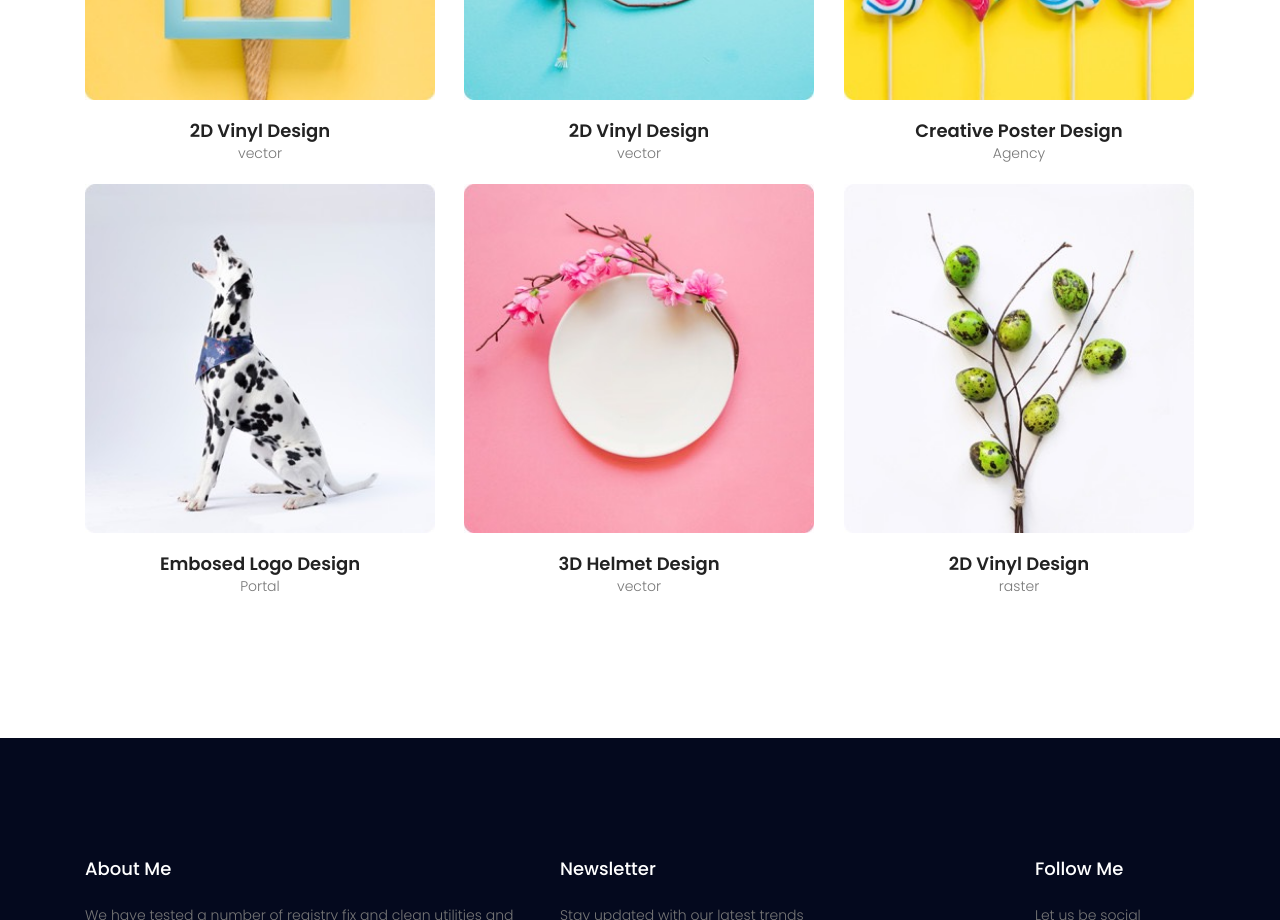
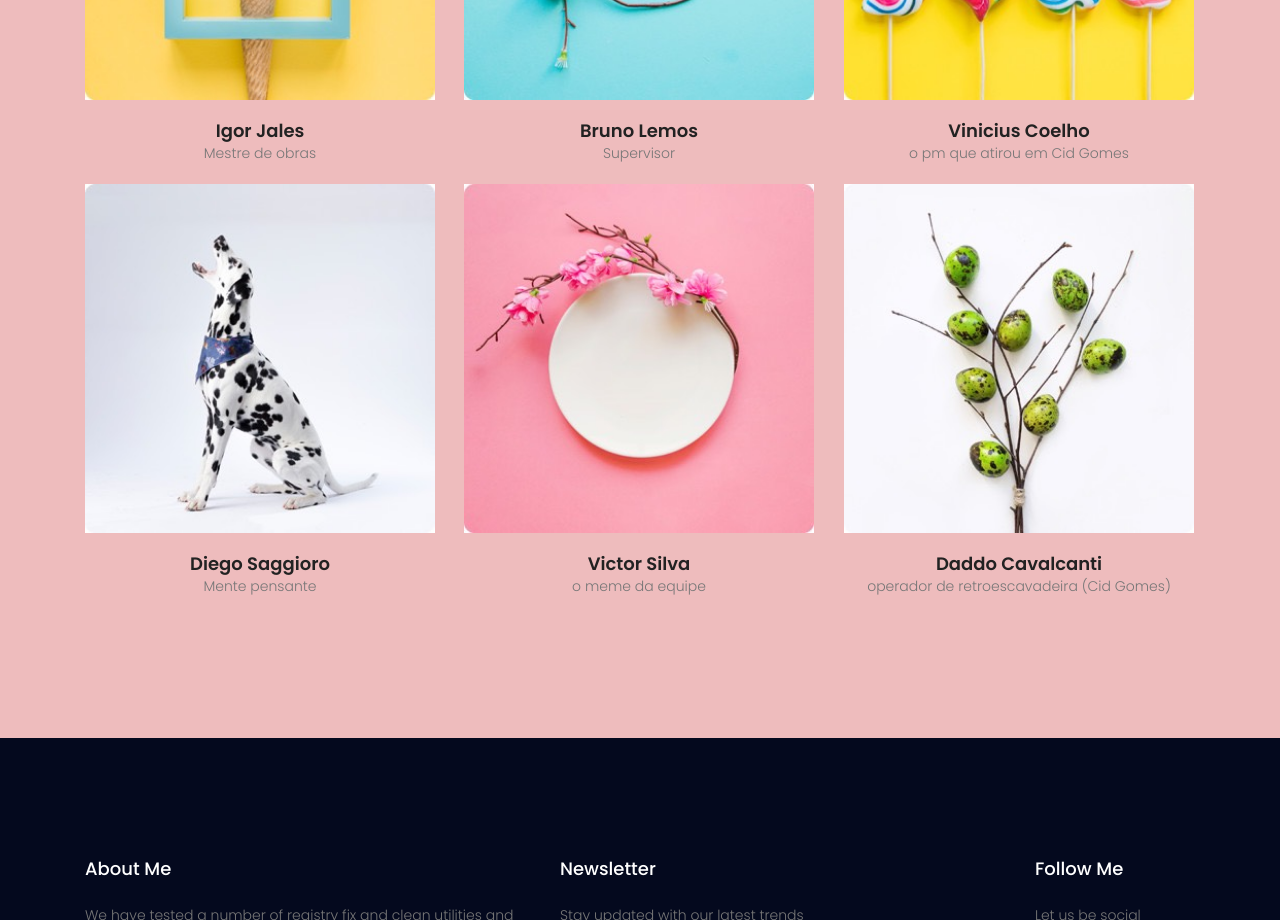
Before and after one commit to minhas-aulas/personal, a plain HTML site: page portfolio.html in a window 1280 px wide. Shown: the part 980-1900 px from the top of the page. Drawn offline with nearby package versions, Linux system fonts and the light colour scheme; some packages are replaced by stand-ins of ours.

Commit message:
gd: edição das descrição das fotos e do background

```diff
--- a/portfolio.html
+++ b/portfolio.html
@@ -119,8 +119,8 @@
 								</a>
                             	</div>
 								<div class="p-inner">
-								    <h4>2D Vinyl Design</h4>
-									<div class="cat">vector</div>
+								    <h4>Igor Jales</h4>
+									<div class="cat">Mestre de obras</div>
 								</div>
                             </div>
                             <div class="single-portfolio col-sm-4 all raster">
@@ -136,8 +136,8 @@
 								</a>
                             	</div>
 								<div class="p-inner">
-								    <h4>2D Vinyl Design</h4>
-									<div class="cat">vector</div>
+								    <h4>Bruno Lemos</h4>
+									<div class="cat">Supervisor</div>
 								</div>
                             </div>
                             <div class="single-portfolio col-sm-4 all ui">
@@ -154,8 +154,8 @@
 
 	                           	</div>
                                 <div class="p-inner">
-                                    <h4>Creative Poster Design</h4>
-                                    <div class="cat">Agency</div>
+                                    <h4>Vinicius Coelho</h4>
+                                    <div class="cat">o pm que atirou em Cid Gomes</div>
                                 </div>
                             </div>
                             <div class="single-portfolio col-sm-4 all printing">
@@ -171,8 +171,8 @@
 									</a>
                             	</div>
                                 <div class="p-inner">
-                                    <h4>Embosed Logo Design</h4>
-                                    <div class="cat">Portal</div>
+                                    <h4>Diego Saggioro</h4>
+                                    <div class="cat">Mente pensante</div>
                                 </div>
                             </div>
                             <div class="single-portfolio col-sm-4 all vector">
@@ -188,8 +188,8 @@
 									</a>
                             	</div>
                                 <div class="p-inner">
-                                    <h4>3D Helmet Design</h4>
-                                    <div class="cat">vector</div>
+                                    <h4>Victor Silva</h4>
+                                    <div class="cat">o meme da equipe</div>
                                 </div>
                             </div>
                             <div class="single-portfolio col-sm-4 all raster">
@@ -205,8 +205,8 @@
 									</a>
                             	</div>
                                 <div class="p-inner">
-                                    <h4>2D Vinyl Design</h4>
-                                    <div class="cat">raster</div>
+                                    <h4>Daddo Cavalcanti</h4>
+                                    <div class="cat">operador de retroescavadeira (Cid Gomes)</div>
                                 </div>
                             </div>
                         </div>
```
Also changed, not shown: css/bootstrap.css.
